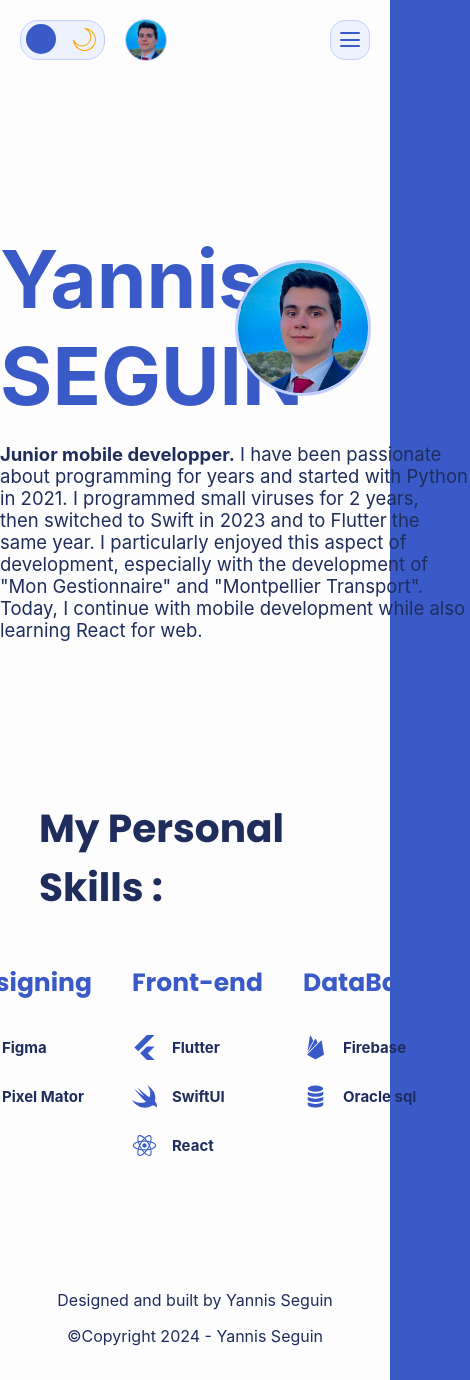
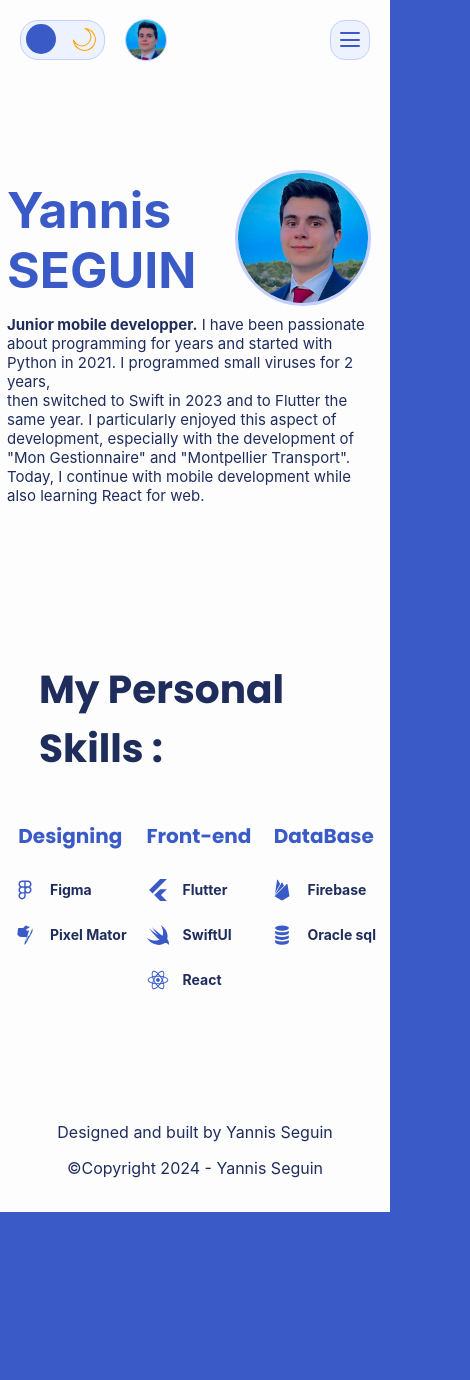
Before and after one commit to Youvataque/_Portfolio, a React (Create React App) app: page /about in a window 390 px wide. Shown: the whole page, 470 px wide, since content can reach past the window. After the commit the page ends 1212 px from the top, so only its background shows below. Built offline with nearby package versions, Linux system fonts and the light colour scheme.

Commit message:
Grosse correction du responsive sur mobile ...

```diff
--- a/src/Views/component/NavBar/Hamburger.js
+++ b/src/Views/component/NavBar/Hamburger.js
@@ -25,7 +25,7 @@
                     <Link className='HamburgerNavLink' to='/about' onClick={change}><p className="HamburgerPoint">3.&nbsp;</p>&nbsp;&nbsp;&nbsp;&nbsp;&nbsp;&nbsp;About</Link>
                 </li>
                 <li className="HamburgerNavItem">
-                    <Link className='HamburgerNavLink' to='/contact' ><p className="HamburgerPoint">4.&nbsp;</p>&nbsp;&nbsp;&nbsp;&nbsp;&nbsp;&nbsp;Contact</Link>
+                    <Link className='HamburgerNavLink' to='/contact' onClick={change}><p className="HamburgerPoint">4.&nbsp;</p>&nbsp;&nbsp;&nbsp;&nbsp;&nbsp;&nbsp;Contact</Link>
                 </li>
             </ul>
             <div className={`HamburgerStack ${open ? "open" : ""}`}>
--- a/src/Views/component/ProjectsCard/ProjectsCard.js
+++ b/src/Views/component/ProjectsCard/ProjectsCard.js
@@ -1,8 +1,9 @@
 import {SkillsLinks} from '../SkillsLinks/SkillsLinks';
 import {motion} from 'framer-motion';
+import { Gap } from '../Gap';
 export function ProjectsCard({texts, titles, links, skills,  marge}) {
     return <div>
-        <ul className={marge}>
+        <div className={marge}>
             {titles.map((title, index) => (
                 <motion.a
                     initial="hidden"
@@ -19,9 +20,10 @@
                             <p className="ProjetcsCardText">{texts[index]}</p>
                             <div className='Space'/>
                             <SkillsLinks className="CardSkills" links={skills[index][1]} titles={skills[index][0]}/>
+                            <Gap size={10}/>
                         </div>
                 </motion.a>
             ))}
-        </ul>
+        </div>
     </div>
 }
--- a/src/css/Image.css
+++ b/src/css/Image.css
@@ -67,7 +67,7 @@
   }
   .profilPicBigAbout {
     position: absolute;
-    top: 260px;
+    top: 170px;
     right: 10%;
     height: 130px;
     width: 130px;
@@ -83,7 +83,7 @@
 @media (max-width: 500px) {
   .profilPicBigAbout {
     position: absolute;
-    top: 260px;
+    top: 170px;
     right: 5%;
     height: 130px;
     width: 130px;
--- a/src/css/component.css
+++ b/src/css/component.css
@@ -328,7 +328,7 @@
   justify-content: start;
   flex-direction: row;
   flex-wrap: wrap;
-  margin-left: 17%;
+  margin-left: 19%;
 }
 
 .Card{
@@ -550,7 +550,7 @@
 /* // zone du responsive */
 @media (max-width: 1600px) {
   .ProjectsCards{
-    margin-left: 8%;
+    margin-left: 10%;
   }
 }
 @media (max-width: 1200px) {
@@ -580,20 +580,20 @@
 
 @media (max-width: 720px) {
   .SendEmailBody{
-    width: 450px;
+    width: 360px;
     margin-left: 20px;
   }
   .SendEmailInput{
-    width: 180px;
+    width: 120px;
   }
   .SendEmailTextArea{
-    width: 385px;
+    width: 300px;
   }
   .Divider{
-    width: 405px;
+    width: 320px;
   }
   .SendEmailButton{
-    margin-left: 30px;
+    margin-left: 27px;
   }
   .navbar-nav{
     opacity: 0;
@@ -616,34 +616,40 @@
   }
 
   .ProjectsCards{
-    margin-left: 1%;
+    display: flex;
+    justify-content: center;
+    flex-direction: row;
+    flex-wrap: wrap;
+    margin-left: 0;
   }
-
+  .ProjetcsCardText{
+    font-size: 16px;
+  }
   .ContactLinksBody{
-    width: 400px;
+    width: 370px;
   }
   .SkillsSecBody{
-    margin-left: 20px;
-    margin-right: 20px;
+    margin-left: 10px;
+    margin-right: 10px;
   }
   .SkillsSec{
     color: var(--secondary-text-color);
     text-align: center;
     text-wrap: nowrap;
-    font-size: 25px;
+    font-size: 20px;
   }
   .Skill{
     white-space: none;
     color: var(--primary-text-color);
     text-align: start;
-    font-size: 15px;
+    font-size: 14px;
     font-weight: bold;
-    margin-left: 15px;
+    margin-left: 14px;
   }
 
   .SkillsImg{
-    height: 25px;
-    width: 25px;
+    height: 22px;
+    width: 22px;
   }
 
   .SkillsPair:hover > .SkillsImg{
--- a/src/css/struct.css
+++ b/src/css/struct.css
@@ -35,7 +35,7 @@
 }
 
 .AboutPresentationRow{
-  margin-top: 150px;
+  margin-top: 100px;
   display: flex;
   flex-direction: row;
   justify-content: space-between;
@@ -107,14 +107,35 @@
     margin: auto;
     width: 380px;
   }
+  .AboutName{
+    font-size: 50px;
+  }
+  .AboutPresentation{
+    width: 370px;
+  }
   .GlobalAbout{
     margin: auto;
-    width: 460px;
+    margin-left: 30px;
+    width: 350px;
   }
-  .homePresentationRow{
-    height: 190px;
+  .AboutPresentationRow{
+    width: 350px;
   }
   .ContactColumn{
-    width: 500px;
+    width: 400px;
+  }
+  .HomeCards{
+    margin-right: 0;
+  }
+  .CenterContactL{
+    margin-left: 10px;
   }
 }
+
+@media (max-width : 500px) {
+  .GlobalAbout{
+    margin: auto;
+    margin-left: 7px;
+    width: 350px;
+  }
+}
--- a/src/css/text.css
+++ b/src/css/text.css
@@ -96,6 +96,11 @@
 
 }
 /* fin Contact */
+@media (max-width : 1600px) {
+    .ProjectsSec{
+        margin-left: 10%;
+    }
+}
 @media (max-width: 1300px) {
   }
 
@@ -119,7 +124,7 @@
         margin-left: 7%;
     }
     .homeTextPr{
-        font-size: 18.5px;
+        font-size: 15px;
     }
     .HomeTextLength{
         margin-left: 25px;
@@ -128,12 +133,15 @@
 
     .AboutTextLength{
         margin-top: 0px;
-        width: 470px;
+        width: 420px;
+    }
+    .ContactText{
+        width: 320px;
     }
 }
 
-@media (max-width : 1600px) {
-    .ProjectsSec{
-        margin-left: 10%;
+@media (max-width : 500px) {
+    .AboutTextLength{
+        width: 365px;
     }
 }
```
Also changed, not shown: firebase.json (added), 1 other file (tests, documents, lock files or other folders).
